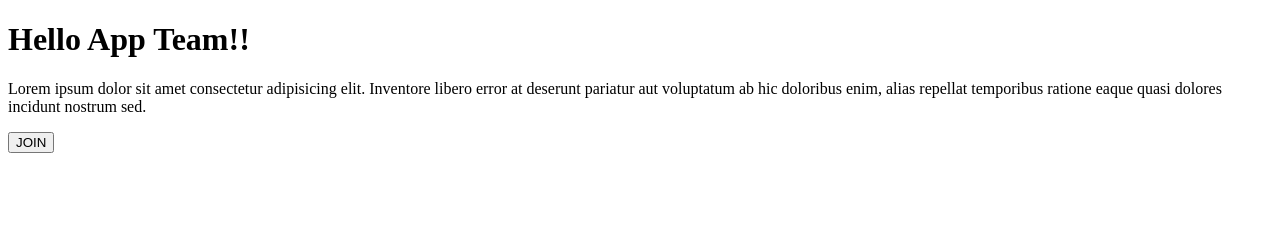
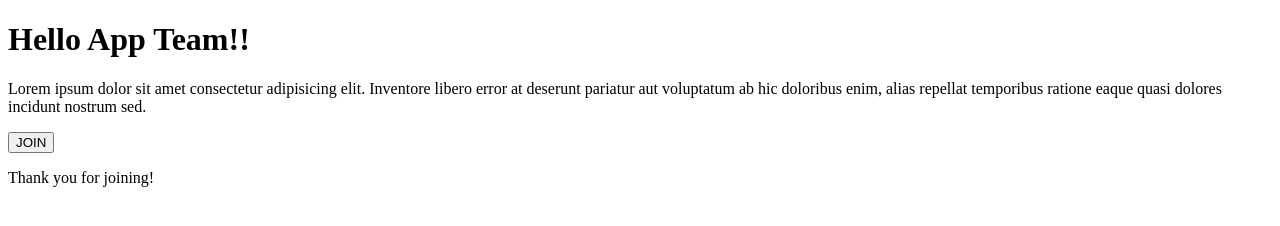
Before and after one commit to marcievanauken/GitHubDemo, a plain HTML site: page index.html in a window 1280 px wide. Both pictures are taken after a click on the button "JOIN". Drawn offline with Linux system fonts and the light colour scheme.

Commit message:
added thank you messaging

```diff
--- a/index.html
+++ b/index.html
@@ -9,6 +9,7 @@
 	<h1>Hello App Team!!</h1>
 	<p>Lorem ipsum dolor sit amet consectetur adipisicing elit. Inventore libero error at deserunt pariatur aut voluptatum ab hic doloribus enim, alias repellat temporibus ratione eaque quasi dolores incidunt nostrum sed.</p>
 	<button onclick=clickMe()>JOIN</button>
+	<p id="joined" style="display:none">Thank you for joining!</p>
 </body>
 	<script src="js/main.js"></script>
 </html>
--- a/js/main.js
+++ b/js/main.js
@@ -1,4 +1,5 @@
 
 function clickMe(){
-	console.log("hey")
+	console.log("hey");
+	document.getElementById('joined').style.display = 'block';
 }
```
